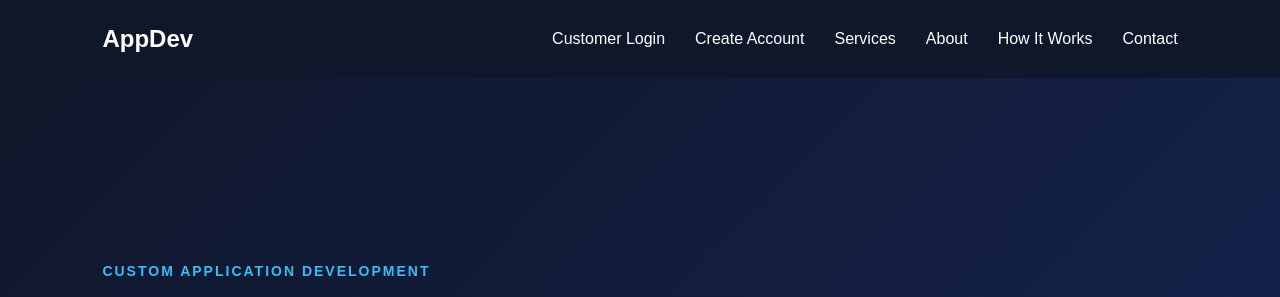
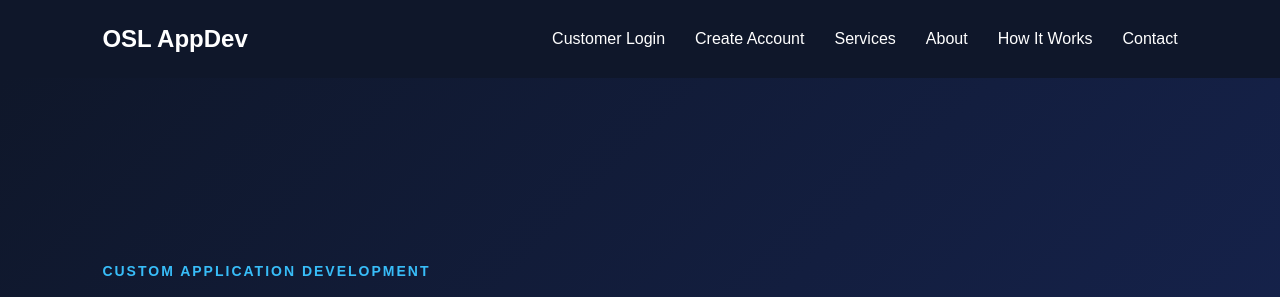
Before and after one commit to ogunleyektifemi-source/app-development-portal, a Flask app: page / in a window 1280 px wide. Shown: the top 297 px of the page. Run offline with Flask 3, Linux system fonts and the light colour scheme.

Commit message:
Version 1.0.0 - Final production release

```diff
--- a/templates/index.html
+++ b/templates/index.html
@@ -14,7 +14,7 @@
 
     <!-- Navigation -->
     <nav class="navbar">
-        <div class="logo">AppDev</div>
+        <div class="logo">OSL AppDev</div>
 
         <div class="nav-links">
             <a href="/login">
@@ -275,7 +275,7 @@
     <footer>
 
         <p>
-            © 2026 AppDev. All rights reserved.
+            © 2026 OSL AppDev. All rights reserved.
         </p>
 
     </footer>
```
